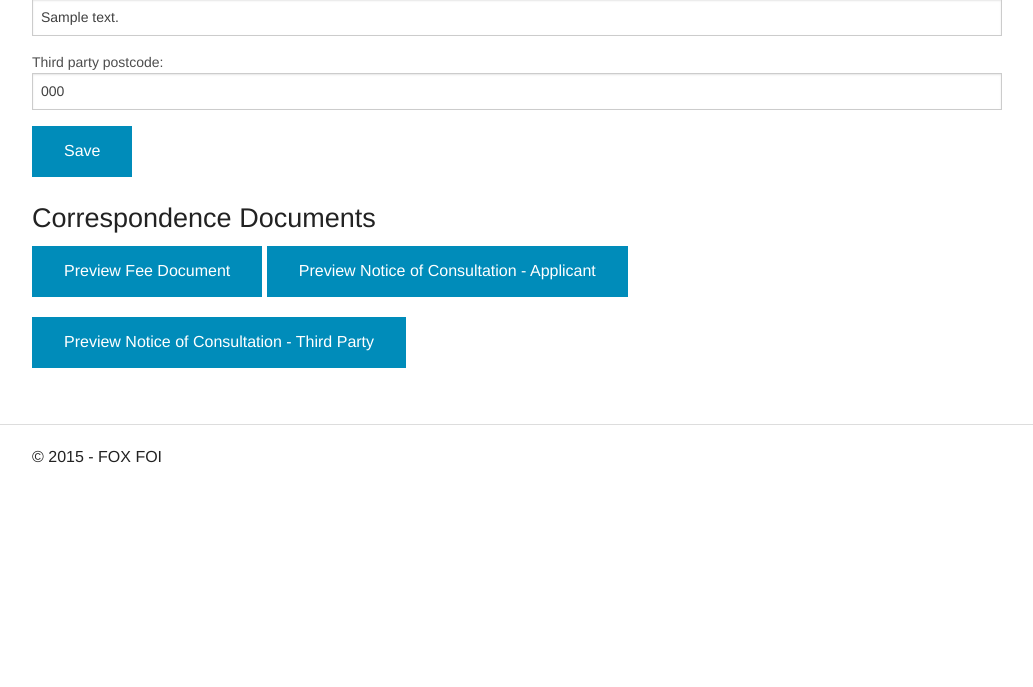
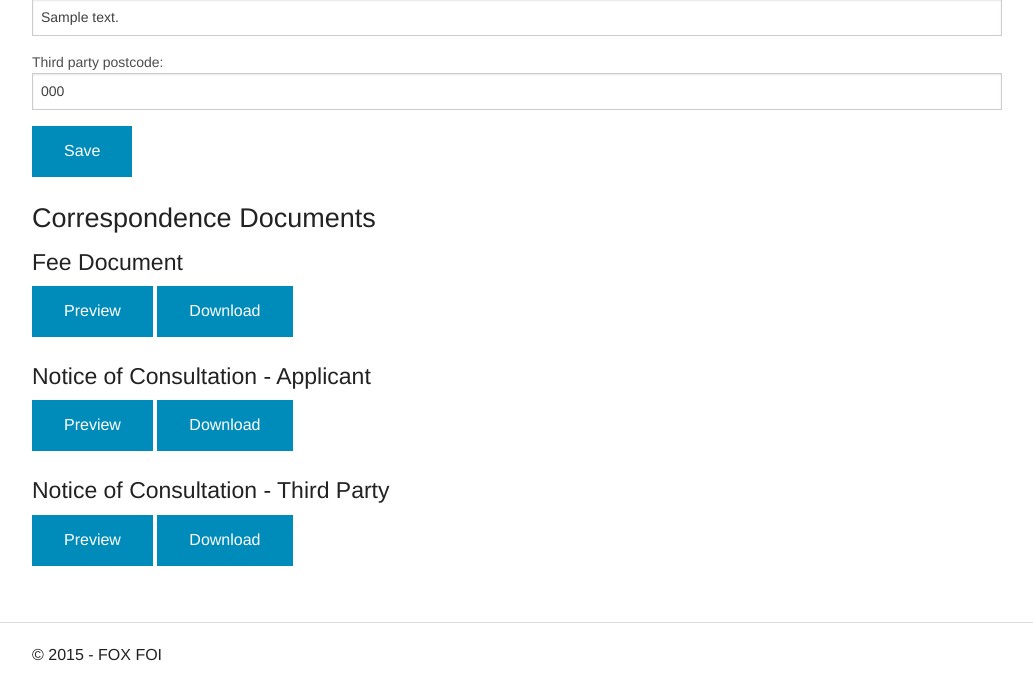
Before and after one commit to mleonard87/FOXFOI, a Django app: page /foi/edit/1/assessment in a window 1280 px wide. Shown: the part 2780-3467 px from the top of the page, without its empty margins (123-1156 px from the left). Before the commit the page ends 3243 px from the top, so only its background shows below. Run offline with Django 3.2, Linux system fonts and the light colour scheme; a user stored in the database is signed in; tables that the repository leaves empty hold one stand-in row (values such as "Sample post").

Commit message:
Add option to download each generated pdf as well as preview

```diff
--- a/foi/templates/foi/assessment.html
+++ b/foi/templates/foi/assessment.html
@@ -48,9 +48,15 @@
                 {% csrf_token %}
                 <input type="submit" value="Save" class="button">
                 <h3>Correspondence Documents</h3>
-                <a href="{% url 'foi:generate_fee_doc' case.id %}" class="button">Preview Fee Document</a> <!-- action-CA_LIB_FEE_DOCUMENTS-preview-fee-document -->
-                <a href="{% url 'foi:generate_notice_of_consultation_applicant' case.id %}" class="button">Preview Notice of Consultation - Applicant</a> <!-- action-CA_LIB_FEE_DOCUMENTS-preview-notice-of-consultation-applicant -->
-                <a href="{% url 'foi:generate_notice_of_consultation_third_party' case.id %}" class="button">Preview Notice of Consultation - Third Party</a> <!-- action-CA_LIB_FEE_DOCUMENTS-preview-notice-of-consultation-third-party -->
+                <h4>Fee Document</h4>
+                <a href="{% url 'foi:preview_fee_doc' case.id %}" class="button">Preview</a>
+                <a href="{% url 'foi:download_fee_doc' case.id %}" class="button">Download</a>
+                <h4>Notice of Consultation - Applicant</h4>
+                <a href="{% url 'foi:preview_notice_of_consultation_applicant' case.id %}" class="button">Preview</a>
+                <a href="{% url 'foi:download_notice_of_consultation_applicant' case.id %}" class="button">Download</a>
+                <h4>Notice of Consultation - Third Party</h4>
+                <a href="{% url 'foi:preview_notice_of_consultation_third_party' case.id %}" class="button">Preview</a>
+                <a href="{% url 'foi:download_notice_of_consultation_third_party' case.id %}" class="button">Download</a>
             </form>
         </div>
     </div>
--- a/foi/urls.py
+++ b/foi/urls.py
@@ -16,7 +16,10 @@ urlpatterns = patterns('',
     url(r'^edit/(\d+)/information_commissioner_appeal$', views.case_ica, name = 'case_ica'),
     url(r'^edit/(\d+)/administrative_appeals_tribunal$', views.case_aat, name = 'case_aat'),
     # docgen
-    url(r'^edit/(\d+)/generate_fee_doc$', views.generate_fee_doc, name = 'generate_fee_doc'),
-    url(r'^edit/(\d+)/generate_notice_of_consultation_applicant$', views.generate_notice_of_consultation_applicant, name = 'generate_notice_of_consultation_applicant'),
-    url(r'^edit/(\d+)/generate_notice_of_consultation_third_party$', views.generate_notice_of_consultation_third_party, name = 'generate_notice_of_consultation_third_party'),
+    url(r'^edit/(\d+)/preview_fee_doc$', views.preview_fee_doc, name = 'preview_fee_doc'),
+    url(r'^edit/(\d+)/download_fee_doc$', views.download_fee_doc, name = 'download_fee_doc'),
+    url(r'^edit/(\d+)/preview_notice_of_consultation_applicant$', views.preview_notice_of_consultation_applicant, name = 'preview_notice_of_consultation_applicant'),
+    url(r'^edit/(\d+)/download_notice_of_consultation_applicant$', views.download_notice_of_consultation_applicant, name = 'download_notice_of_consultation_applicant'),
+    url(r'^edit/(\d+)/preview_notice_of_consultation_third_party$', views.preview_notice_of_consultation_third_party, name = 'preview_notice_of_consultation_third_party'),
+    url(r'^edit/(\d+)/download_notice_of_consultation_third_party$', views.download_notice_of_consultation_third_party, name = 'download_notice_of_consultation_third_party'),
 )
--- a/foi/views.py
+++ b/foi/views.py
@@ -5,7 +5,7 @@ from django.contrib.auth.decorators import login_required
 from django.core.exceptions import ObjectDoesNotExist
 from foxfoi.ajax import *
 
-from django_xhtml2pdf.utils import generate_pdf
+from django_xhtml2pdf.utils import generate_pdf, render_to_pdf_response
 
 from foi.models import Case, Comment, Assessment, Outcome, InternalReview, InformationCommissionerAppeal, AdministrativeAppealsTribunal
 from foi.forms import CaseForm, CaseEnquirerForm, CommentForm, AssessmentForm, AssessmentFeeForm, AssessmentThirdPartyForm, OutcomeForm, InternalReviewForm, InformationCommissionerAppealForm, AdministrativeAppealsTribunalForm
@@ -180,7 +180,7 @@ def case_aat(request, case_id):
     return render(request, 'foi/aat.html', {'case': case, 'form': form})
 
 @login_required
-def generate_fee_doc(response, case_id):
+def preview_fee_doc(response, case_id):
     case = get_object_or_404(Case, pk = case_id)
     assessment = get_object_or_404(Assessment, pk = case_id)
     resp = HttpResponse(content_type = 'application/pdf')
@@ -188,7 +188,13 @@ def generate_fee_doc(response, case_id):
     return result
 
 @login_required
-def generate_notice_of_consultation_applicant(response, case_id):
+def download_fee_doc(response, case_id):
+    case = get_object_or_404(Case, pk = case_id)
+    assessment = get_object_or_404(Assessment, pk = case_id)
+    return render_to_pdf_response('docgen/fee_document.html', context = {'case': case, 'assessment': assessment}, pdfname = case.title + ' fee_document.pdf')
+
+@login_required
+def preview_notice_of_consultation_applicant(response, case_id):
     case = get_object_or_404(Case, pk = case_id)
     assessment = get_object_or_404(Assessment, pk = case_id)
     resp = HttpResponse(content_type = 'application/pdf')
@@ -196,9 +202,21 @@ def generate_notice_of_consultation_applicant(response, case_id):
     return result
 
 @login_required
-def generate_notice_of_consultation_third_party(response, case_id):
+def download_notice_of_consultation_applicant(response, case_id):
+    case = get_object_or_404(Case, pk = case_id)
+    assessment = get_object_or_404(Assessment, pk = case_id)
+    return render_to_pdf_response('docgen/notice_of_consultation_applicant.html', context = {'case': case, 'assessment': assessment}, pdfname = case.title + ' notice_of_consultation_applicant.pdf')
+
+@login_required
+def preview_notice_of_consultation_third_party(response, case_id):
     case = get_object_or_404(Case, pk = case_id)
     assessment = get_object_or_404(Assessment, pk = case_id)
     resp = HttpResponse(content_type = 'application/pdf')
     result = generate_pdf('docgen/notice_of_consultation_third_party.html', file_object = resp, context = {'case': case, 'assessment': assessment})
     return result
+
+@login_required
+def download_notice_of_consultation_third_party(response, case_id):
+    case = get_object_or_404(Case, pk = case_id)
+    assessment = get_object_or_404(Assessment, pk = case_id)
+    return render_to_pdf_response('docgen/notice_of_consultation_third_party.html', context = {'case': case, 'assessment': assessment}, pdfname = case.title + ' notice_of_consultation_third_party.pdf')
```
